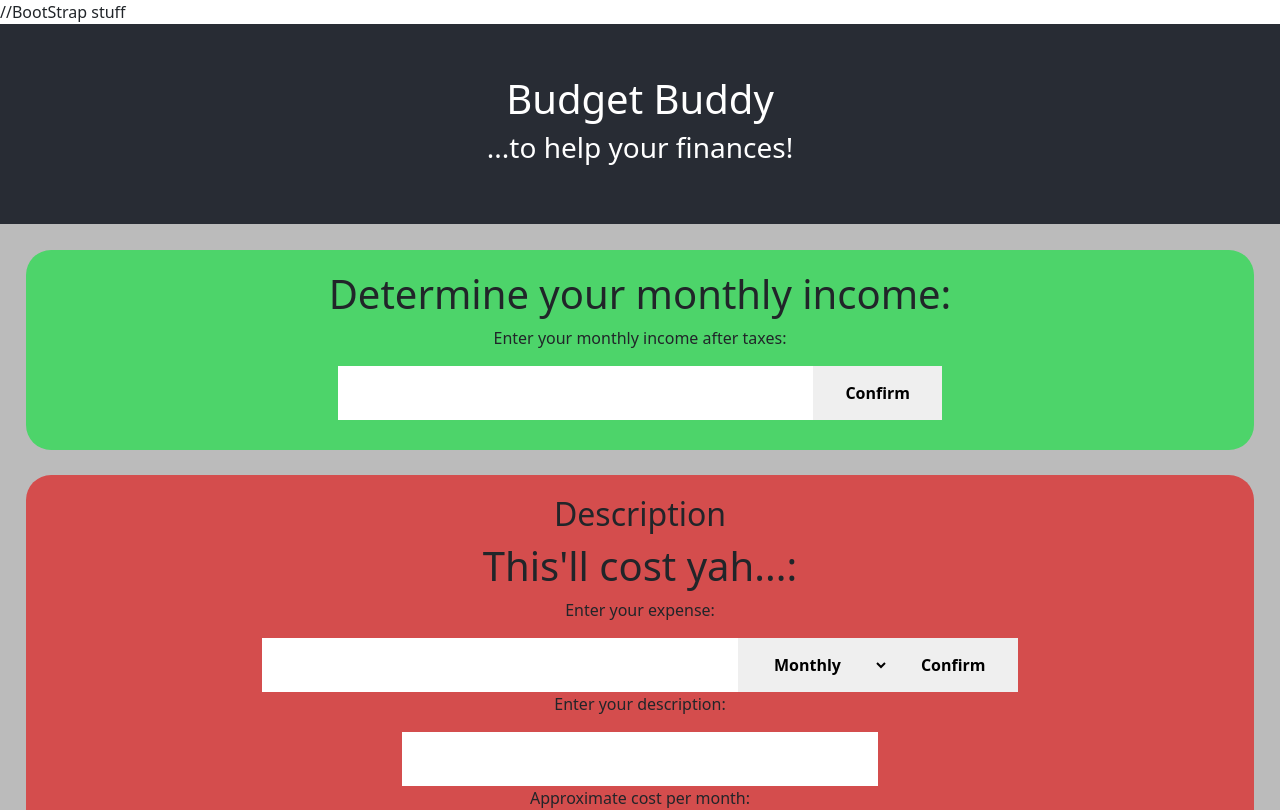
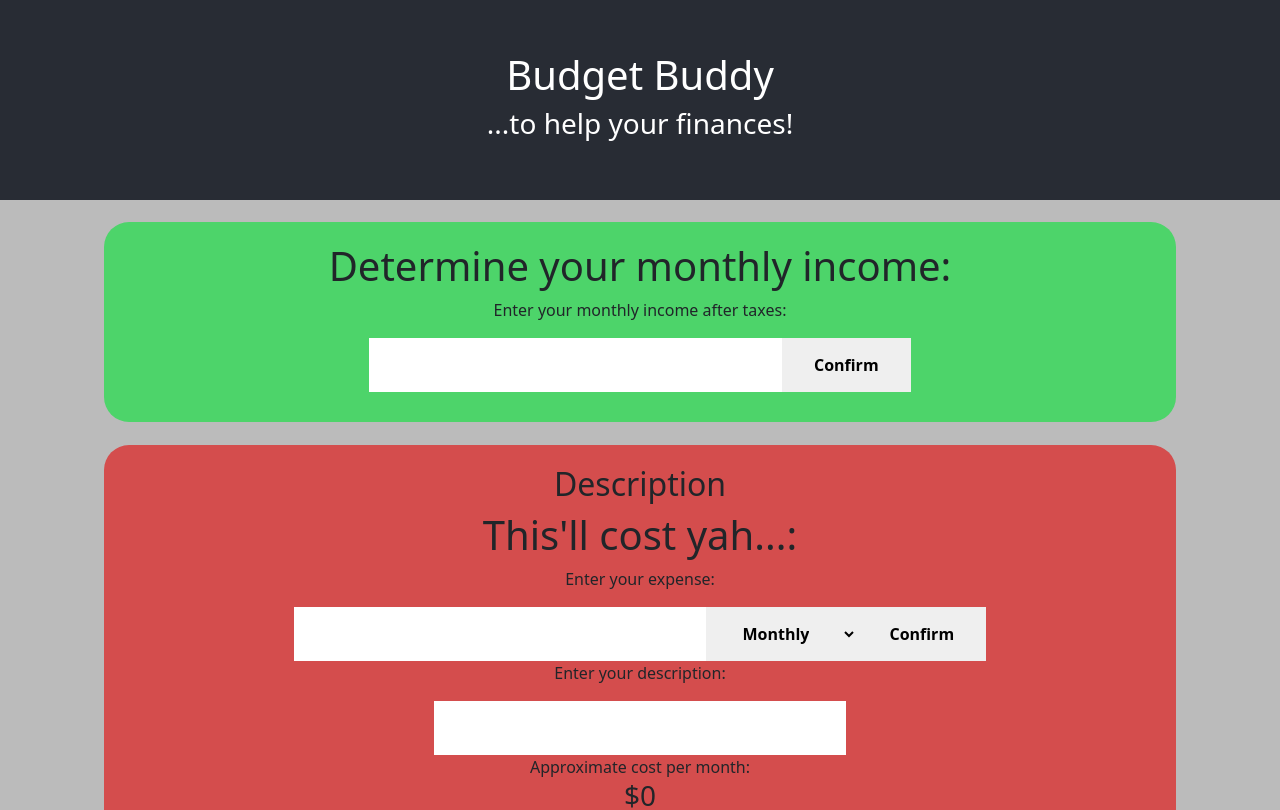
Before and after one commit to qriley/BudgetBuddy, a React (Create React App) app: page / in a window 1280 px wide. Shown: the top 810 px of the page. Built offline with nearby package versions, Linux system fonts and the light colour scheme.

Commit message:
Added boot strap

```diff
--- a/public/index.html
+++ b/public/index.html
@@ -11,9 +11,9 @@
         gtag('config', 'G-L16RY7RK7P');
     </script>
     <meta charset="utf-8" />
-    //BootStrap stuff
     <link href="https://cdn.jsdelivr.net/npm/bootstrap@5.0.2/dist/css/bootstrap.min.css" rel="stylesheet" integrity="sha384-EVSTQN3/azprG1Anm3QDgpJLIm9Nao0Yz1ztcQTwFspd3yD65VohhpuuCOmLASjC" crossorigin="anonymous">
-    <script src="https://cdn.jsdelivr.net/npm/bootstrap@5.0.2/dist/js/bootstrap.bundle.min.js" integrity="sha384-MrcW6ZMFYlzcLA8Nl+NtUVF0sA7MsXsP1UyJoMp4YLEuNSfAP+JcXn/tWtIaxVXM" crossorigin="anonymous"></script>
+    <link rel="stylesheet" href="https://cdn.jsdelivr.net/npm/bootstrap@5.1.0/dist/css/bootstrap.min.css"
+          integrity="sha384-KyZXEAg3QhqLMpG8r+8fhAXLRk2vvoC2f3B09zVXn8CA5QIVfZOJ3BCsw2P0p/We" crossorigin="anonymous" />
     <link rel="stylesheet"
           href="https://cdn.jsdelivr.net/npm/bootstrap@5.2.2/dist/css/bootstrap.min.css"
           integrity="sha384-Zenh87qX5JnK2Jl0vWa8Ck2rdkQ2Bzep5IDxbcnCeuOxjzrPF/et3URy9Bv1WTRi"
--- a/src/App.js
+++ b/src/App.js
@@ -4,7 +4,8 @@ import './App.css';
 import IncomeComp from './IncomeComponent.js'
 import ExpenseComp from './ExpenseComponent.js'
 import 'bootstrap/dist/css/bootstrap.min.css';
-
+import '../node_modules/bootstrap/dist/css/bootstrap.min.css';
+import 'bootstrap/dist/css/bootstrap.css';
 class App extends Component {
     constructor() {
         super();
@@ -56,9 +57,10 @@ class App extends Component {
                     <h1>Budget Buddy</h1>
                     <h3>...to help your finances!</h3>
                 </header>
-                <div className="mainContent">
-                    <div className="leftCol">
-                        <IncomeComp className="span10" incomeFunction={this.incomeTotal} />
+                <div className="mainContent container">
+                    <div className="row">
+                        <div className="leftCol col-md-12">
+                            <IncomeComp incomeFunction={this.incomeTotal} />
                             <div className="additionalCards">
                                 {this.state.rows}
 
@@ -68,8 +70,9 @@ class App extends Component {
                             <div className="incomeTotalCard">
                                 <h1 className="incomeTotalDisplay">${this.state.total}</h1>
                             </div>
+                            <a href="http://www.Quinn-Riley.com">This website was built, owned and ran by Quinn Riley. He can make a website for you too! www.Quinn-Riley.com</a>
                         </div>
-                    {/*<div className="rightCol">*/}
+                        {/*<div className="rightCol col-md-4">*/}
                         {/*    <button className="stratCard">*/}
                         {/*        <h2>*/}
                         {/*            TEST*/}
@@ -92,7 +95,10 @@ class App extends Component {
                         {/*    </button>*/}
                         {/*</div>*/}
                     </div>
-                <a href="http://www.Quinn-Riley.com">This website was built, owned and ran by Quinn Riley. He can make a website for you too! www.Quinn-Riley.com</a>
+
+
+                </div>
+
             </div>
         );
     }
--- a/src/ExpenseComponent.js
+++ b/src/ExpenseComponent.js
@@ -58,6 +58,7 @@ class ExpenseComponent extends React.Component {
                 <form>
                     <h1>This'll cost yah...:</h1>
                     <p>Enter your expense:</p>
+                    <div>
                         <input className="form textFields"
                             type='text'
                             onChange={this.myExpenseHandler}
@@ -68,7 +69,8 @@ class ExpenseComponent extends React.Component {
                             <option value="4">Weekly</option>
                             <option value="30">Daily</option>
                         </select>
-                    <button className="form"  onClick={this.totalCalculator}>Confirm</button>
+                            <button className="form" onClick={this.totalCalculator}>Confirm</button>
+                        </div>
                     <p>Enter your description:</p>
                     <input className="form textFields"
                         type='text'
--- a/src/index.js
+++ b/src/index.js
@@ -4,7 +4,8 @@ import './index.css';
 import App from './App';
 import * as serviceWorker from './serviceWorker';
 import 'bootstrap/dist/css/bootstrap.min.css';
-
+import '../node_modules/bootstrap/dist/css/bootstrap.min.css';
+import 'bootstrap/dist/css/bootstrap.css';
 ReactDOM.render(
   <React.StrictMode>
     <App />
```
Also changed, not shown: 1 other file (tests, documents, lock files or other folders). Lines whose indentation alone changed are shown as unchanged.
